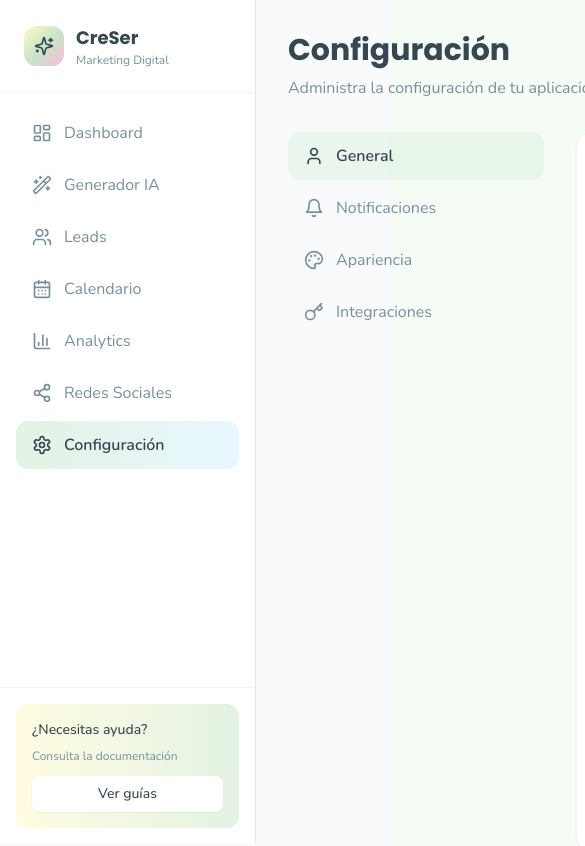
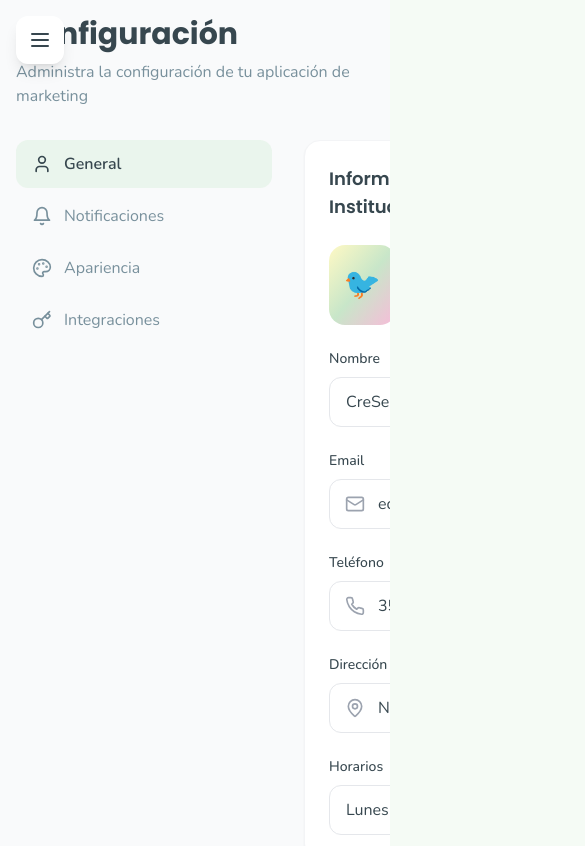
Before and after one commit to Hosel777/marketing-app, a React (Vite) app: page /configuracion in a window 390 px wide. Shown: the top 846 px of the page, 585 px wide, since content can reach past the window. Built offline with nearby package versions, Linux system fonts and the light colour scheme.

Commit message:
Add mobile responsive design and PWA support

```diff
--- a/index.html
+++ b/index.html
@@ -3,11 +3,26 @@
   <head>
     <meta charset="UTF-8" />
     <link rel="icon" type="image/svg+xml" href="/favicon.svg" />
-    <meta name="viewport" content="width=device-width, initial-scale=1.0" />
+    <meta name="viewport" content="width=device-width, initial-scale=1.0, maximum-scale=1.0, user-scalable=no" />
+    <meta name="theme-color" content="#C8E6C9" />
+    <meta name="description" content="CreSer - Panel de Marketing Digital" />
+    <meta name="apple-mobile-web-app-capable" content="yes" />
+    <meta name="apple-mobile-web-app-status-bar-style" content="default" />
+    <meta name="apple-mobile-web-app-title" content="CreSer Marketing" />
+    <link rel="apple-touch-icon" href="/icon-192.png" />
+    <link rel="manifest" href="/manifest.json" />
     <link rel="preconnect" href="https://fonts.googleapis.com" />
     <link rel="preconnect" href="https://fonts.gstatic.com" crossorigin />
     <link href="https://fonts.googleapis.com/css2?family=Nunito:wght@400;500;600;700&family=Poppins:wght@400;500;600;700&display=swap" rel="stylesheet" />
     <title>CreSer Marketing - Panel de Gestión</title>
+    <style>
+      * {
+        -webkit-tap-highlight-color: transparent;
+      }
+      html, body {
+        overscroll-behavior: none;
+      }
+    </style>
   </head>
   <body>
     <div id="root"></div>
--- a/src/App.jsx
+++ b/src/App.jsx
@@ -12,7 +12,8 @@ function App() {
   return (
     <div className="flex min-h-screen bg-gray-50">
       <Sidebar />
-      <main className="flex-1 ml-64 p-8">
+      <main className="flex-1 md:ml-64 p-4 md:p-8 w-full overflow-x-hidden">
+        <div className="max-w-7xl mx-auto">
           <Routes>
             <Route path="/" element={<Dashboard />} />
             <Route path="/generador-contenido" element={<ContentGenerator />} />
@@ -22,6 +23,7 @@ function App() {
             <Route path="/redes-sociales" element={<SocialMedia />} />
             <Route path="/configuracion" element={<Settings />} />
           </Routes>
+        </div>
       </main>
     </div>
   )
--- a/src/components/Sidebar.jsx
+++ b/src/components/Sidebar.jsx
@@ -1,6 +1,6 @@
-import { NavLink } from 'react-router-dom'
 import { useState, useEffect } from 'react'
-import { motion } from 'framer-motion'
+import { NavLink, useLocation } from 'react-router-dom'
+import { motion, AnimatePresence } from 'framer-motion'
 import {
   LayoutDashboard,
   Wand2,
@@ -9,7 +9,10 @@ import {
   BarChart3,
   Share2,
   Settings,
-  Sparkles
+  Sparkles,
+  Menu,
+  X,
+  ChevronLeft
 } from 'lucide-react'
 
 const navItems = [
@@ -18,70 +21,135 @@ const navItems = [
   { path: '/leads', label: 'Leads', icon: Users },
   { path: '/calendario', label: 'Calendario', icon: CalendarDays },
   { path: '/analytics', label: 'Analytics', icon: BarChart3 },
-  { path: '/redes-sociales', label: 'Redes Sociales', icon: Share2 },
+  { path: '/redes-sociales', label: 'Redes', icon: Share2 },
   { path: '/configuracion', label: 'Configuración', icon: Settings },
 ]
 
 export default function Sidebar() {
   const [logo, setLogo] = useState(null)
+  const [mobileOpen, setMobileOpen] = useState(false)
+  const [isMobile, setIsMobile] = useState(false)
+  const location = useLocation()
 
   useEffect(() => {
     const savedLogo = localStorage.getItem('creser_logo')
     if (savedLogo) {
       setLogo(savedLogo)
     }
+
+    const checkMobile = () => {
+      setIsMobile(window.innerWidth < 768)
+    }
+    checkMobile()
+    window.addEventListener('resize', checkMobile)
+    return () => window.removeEventListener('resize', checkMobile)
   }, [])
 
-  return (
-    <motion.aside
-      initial={{ x: -250 }}
-      animate={{ x: 0 }}
-      className="fixed left-0 top-0 h-screen w-64 bg-white border-r border-gray-200 flex flex-col z-50"
-    >
-      <div className="p-6 border-b border-gray-100">
+  useEffect(() => {
+    setMobileOpen(false)
+  }, [location.pathname])
+
+  const SidebarContent = ({ onClose }) => (
+    <>
+      <div className="p-4 md:p-6 border-b border-gray-100">
+        <div className="flex items-center justify-between">
           <div className="flex items-center gap-3">
-          <div className="w-10 h-10 rounded-xl bg-gradient-to-br from-creser-yellow via-creser-mint to-creser-pink flex items-center justify-center overflow-hidden">
+            <div className="w-10 h-10 rounded-xl bg-gradient-to-br from-creser-yellow via-creser-mint to-creser-pink flex items-center justify-center overflow-hidden flex-shrink-0">
               {logo ? (
                 <img src={logo} alt="Logo" className="w-full h-full object-cover" />
               ) : (
                 <Sparkles className="w-5 h-5 text-creser-text" />
               )}
             </div>
-          <div>
+            <div className="hidden md:block">
               <h1 className="font-heading font-bold text-lg text-creser-text">CreSer</h1>
-            <p className="text-xs text-creser-text-light">Marketing Digital</p>
+              <p className="text-xs text-creser-text-light">Marketing</p>
             </div>
+          </div>
+          {onClose && (
+            <button
+              onClick={onClose}
+              className="md:hidden p-2 hover:bg-gray-100 rounded-lg"
+            >
+              <X className="w-5 h-5" />
+            </button>
+          )}
         </div>
       </div>
 
-      <nav className="flex-1 p-4 space-y-1">
+      <nav className="flex-1 p-2 md:p-4 space-y-1 overflow-y-auto">
         {navItems.map((item) => (
           <NavLink
             key={item.path}
             to={item.path}
             className={({ isActive }) =>
-              `flex items-center gap-3 px-4 py-3 rounded-xl transition-all duration-200 ${
+              `flex items-center gap-3 px-3 md:px-4 py-3 rounded-xl transition-all duration-200 ${
                 isActive
                   ? 'bg-gradient-to-r from-creser-mint/50 to-creser-blue/30 text-creser-text font-semibold'
                   : 'text-creser-text-light hover:bg-gray-50 hover:text-creser-text'
               }`
             }
           >
-            <item.icon className="w-5 h-5" />
-            <span>{item.label}</span>
+            <item.icon className="w-5 h-5 flex-shrink-0" />
+            <span className="text-sm md:text-base">{item.label}</span>
           </NavLink>
         ))}
       </nav>
 
-      <div className="p-4 border-t border-gray-100">
+      <div className="p-2 md:p-4 border-t border-gray-100 hidden md:block">
         <div className="bg-gradient-to-r from-creser-yellow/50 to-creser-mint/50 rounded-xl p-4">
           <p className="text-sm font-medium text-creser-text mb-2">¿Necesitas ayuda?</p>
-          <p className="text-xs text-creser-text-light mb-3">Consulta la documentación</p>
           <button className="w-full py-2 bg-white rounded-lg text-sm font-medium text-creser-text shadow-sm hover:shadow-md transition-shadow">
             Ver guías
           </button>
         </div>
       </div>
+    </>
+  )
+
+  return (
+    <>
+      {isMobile && (
+        <button
+          onClick={() => setMobileOpen(true)}
+          className="fixed top-4 left-4 z-50 p-3 bg-white rounded-xl shadow-lg hover:shadow-xl transition-shadow"
+        >
+          <Menu className="w-6 h-6 text-creser-text" />
+        </button>
+      )}
+
+      <AnimatePresence>
+        {mobileOpen && isMobile && (
+          <>
+            <motion.div
+              initial={{ opacity: 0 }}
+              animate={{ opacity: 1 }}
+              exit={{ opacity: 0 }}
+              className="fixed inset-0 bg-black/50 z-40"
+              onClick={() => setMobileOpen(false)}
+            />
+            <motion.div
+              initial={{ x: -300 }}
+              animate={{ x: 0 }}
+              exit={{ x: -300 }}
+              transition={{ type: 'spring', damping: 25 }}
+              className="fixed left-0 top-0 h-screen w-72 bg-white border-r border-gray-200 flex flex-col z-50"
+            >
+              <SidebarContent onClose={() => setMobileOpen(false)} />
+            </motion.div>
+          </>
+        )}
+      </AnimatePresence>
+
+      {!isMobile && (
+        <motion.aside
+          initial={{ x: -250 }}
+          animate={{ x: 0 }}
+          className="fixed left-0 top-0 h-screen w-64 bg-white border-r border-gray-200 flex flex-col z-50"
+        >
+          <SidebarContent />
         </motion.aside>
+      )}
+    </>
   )
 }
```
Also changed, not shown: public/manifest.json (added). Lines whose indentation alone changed are shown as unchanged.
